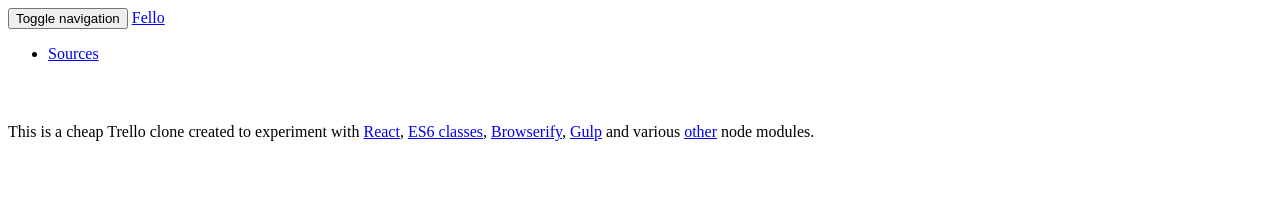
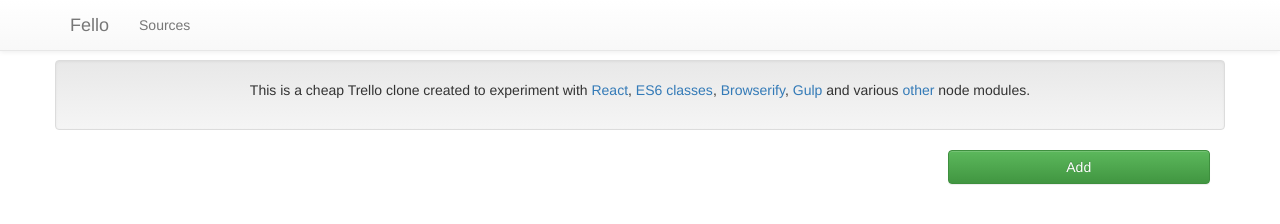
Before and after one commit to metasansana/fello, a plain HTML site: page index.html in a window 1280 px wide. Drawn offline with Linux system fonts and the light colour scheme; the site is published under a folder, as on GitHub Pages, so addresses that start at the root find nothing.

Commit message:
Use relative paths.

```diff
--- a/index.html
+++ b/index.html
@@ -9,8 +9,8 @@
   <meta name="author" content="">
   <link rel="icon" href="../../favicon.ico">
   <title></title>
-  <link href="/assets/css/bootstrap.min.css" rel="stylesheet">
-  <link href="/assets/css/bootstrap-theme.min.css" rel="stylesheet">
+  <link href="assets/css/bootstrap.min.css" rel="stylesheet">
+  <link href="assets/css/bootstrap-theme.min.css" rel="stylesheet">
 <style>
   /* Source: https://github.com/mzabriskie/react-draggable/blob/master/example/index.html */
   .box {
@@ -84,7 +84,7 @@
   <div id="frame" class="container">
 
   </div>
-  <script src="/assets/js/app.min.js"></script>
+  <script src="assets/js/app.min.js"></script>
   </body>
 
   </html>
```
